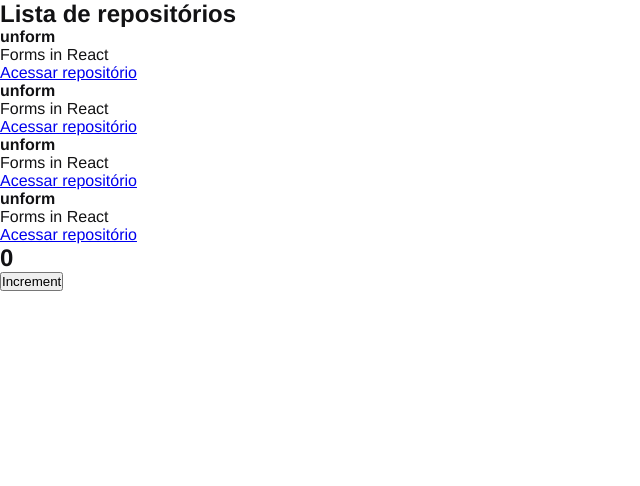
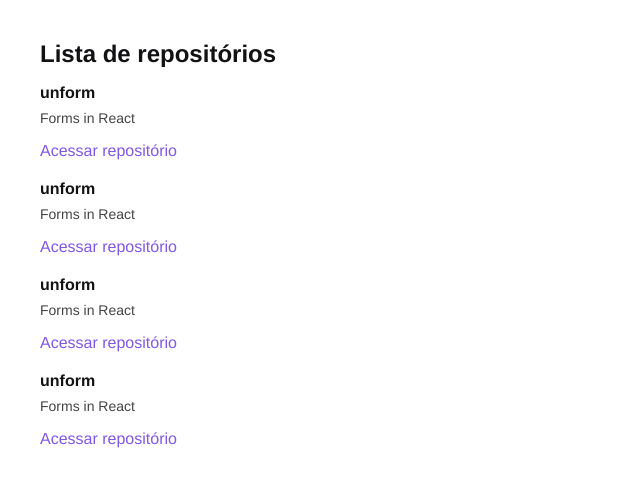
Before and after one commit to Masaiha/Rocketseat-Github-Explore, a React app: page / in a window 1280 px wide. Shown: the top 486 px of the page, without its empty margins (0-640 px from the left). Built offline with nearby package versions, Linux system fonts and the light colour scheme.

Commit message:
excluindo contador e colocando um pouco de css

```diff
--- a/package.json
+++ b/package.json
@@ -17,11 +17,13 @@
     "@babel/core": "^7.17.2",
     "@babel/preset-env": "^7.16.11",
     "@babel/preset-react": "^7.16.7",
+    "@pmmmwh/react-refresh-webpack-plugin": "^0.5.4",
     "babel-loader": "^8.2.3",
     "cross-env": "^7.0.3",
     "css-loader": "^6.6.0",
     "html-webpack-plugin": "^5.5.0",
     "node-sass": "^7.0.1",
+    "react-refresh": "^0.11.0",
     "sass-loader": "^12.4.0",
     "style-loader": "^3.3.1",
     "webpack": "^5.68.0",
--- a/src/App.jsx
+++ b/src/App.jsx
@@ -1,12 +1,8 @@
-import { Counter } from './components/Counter';
 import { RepositoryList } from './components/repositoryList';
 import './styles/global.scss';
 
 export function App(){
     return  (
-        <>
-            <RepositoryList />
-            <Counter />
-        </>
+        <RepositoryList />
     )
 }
--- a/src/components/Counter.jsx
+++ /dev/null
@@ -1,18 +0,0 @@
-import { useState } from 'react';
-
-export function Counter(){
-
-    const [counter, setCounter] = useState(0);
-
-    function Increment(){
-        console.log('Incrementing');
-        setCounter( counter + 1 );
-    }
-
-    return(
-        <div>
-            <h2>{ counter }</h2>
-            <button type="button" onClick={ Increment }>  Increment  </button>
-        </div>
-    )
-}
--- a/src/components/repositoryList.jsx
+++ b/src/components/repositoryList.jsx
@@ -1,4 +1,6 @@
 import { RepositoryItem } from "./RepositoryItem";
+
+import '../styles/repositories.scss';
 
 const repository = {
     name:  'unform',
--- /dev/null
+++ b/src/styles/repositories.scss
@@ -0,0 +1,30 @@
+section.repository-list{
+    margin: 40px ;
+
+    h1{
+        margin-bottom:  16px;
+    }
+
+    ul{
+        list-style: none;
+    }
+
+    li{
+        & + li {
+            margin-top: 20px;
+        }
+
+        p{
+            font-size: 14px;
+            color: #444;
+            margin-top: 8px;
+        }
+
+        a{
+            display: inline-block;
+            margin-top: 16px;
+            text-decoration: none;
+            color: #8257e6;
+        }
+    }
+}
--- a/webpack.config.js
+++ b/webpack.config.js
@@ -1,5 +1,6 @@
 const path = require('path');
 const HtmlWebPackPlugin = require('html-webpack-plugin');
+const ReactRefreshWebpackPlugin = require('@pmmmwh/react-refresh-webpack-plugin');
 
 const isDevelopment  = process.env.NODE_ENV != 'production';
 
@@ -17,19 +18,28 @@
     devServer: {
         static: {
             directory: path.resolve(__dirname, 'public'),
-        }
+        },
+        hot: true
     },
     plugins: [
+       isDevelopment &&  new ReactRefreshWebpackPlugin(),
         new HtmlWebPackPlugin({
-            template: path.resolve(__dirname, 'public', 'index.html')
+            template: path.resolve(__dirname, 'public', 'index.html'),
         })
-    ],
+    ].filter(Boolean),
     module: {
         rules: [
             {
                 test: /\.jsx$/,
                 exclude: /node_modules/,
-                use: 'babel-loader'
+                use: {
+                    loader: 'babel-loader',
+                    options: {
+                        plugins: [
+                            isDevelopment && require.resolve('react-refresh/babel')
+                        ].filter(Boolean)
+                    }
+                },
             },
             {
                 test: /\.scss$/,
```
Also changed, not shown: 2 other files (tests, documents, lock files or other folders).
